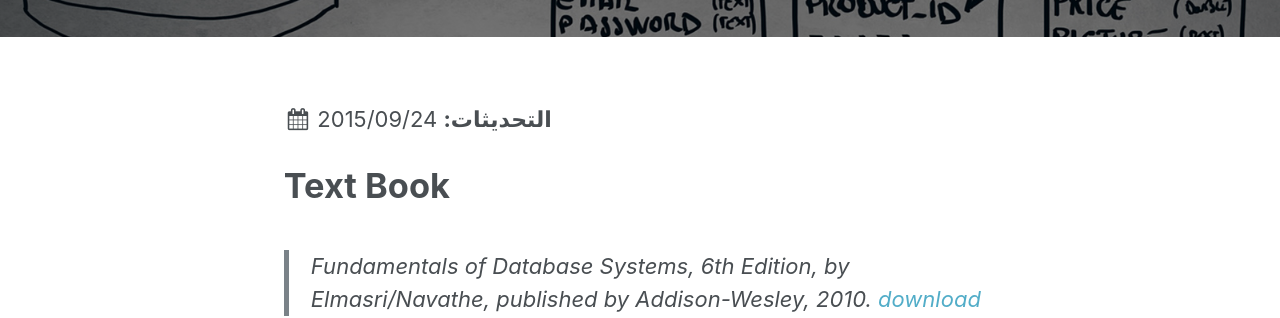
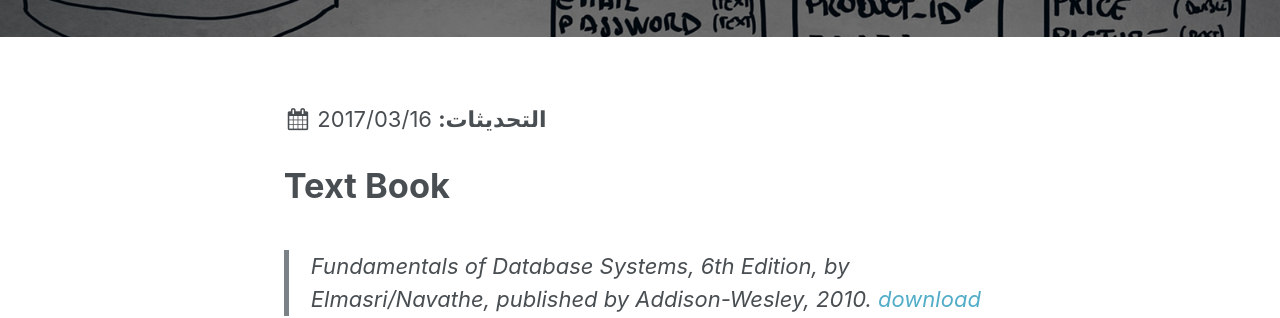
Before and after one commit to alaidi/alaidi.github.io, a Jekyll site: the page built from _posts/courses/2016-2017/2016-9-25-Database.markdown, in a window 1280 px wide. Shown: the part 284-602 px from the top of the page. Built offline with Jekyll 4.4.1, drawn with Linux system fonts in a browser that asks for light colours.

Commit message:
update database date

```diff
--- a/_posts/courses/2016-2017/2016-9-25-Database.markdown
+++ b/_posts/courses/2016-2017/2016-9-25-Database.markdown
@@ -1,6 +1,6 @@
 ---
 title:  "Database Design"
-date:   2015-09-25 00:22:02 +0300
+date:   2017-03-17 00:22:02 +0300
 class: "Department of Computer Science Education college - Wasit university Second stage"
 categories: 2016-2017
 header:
```
